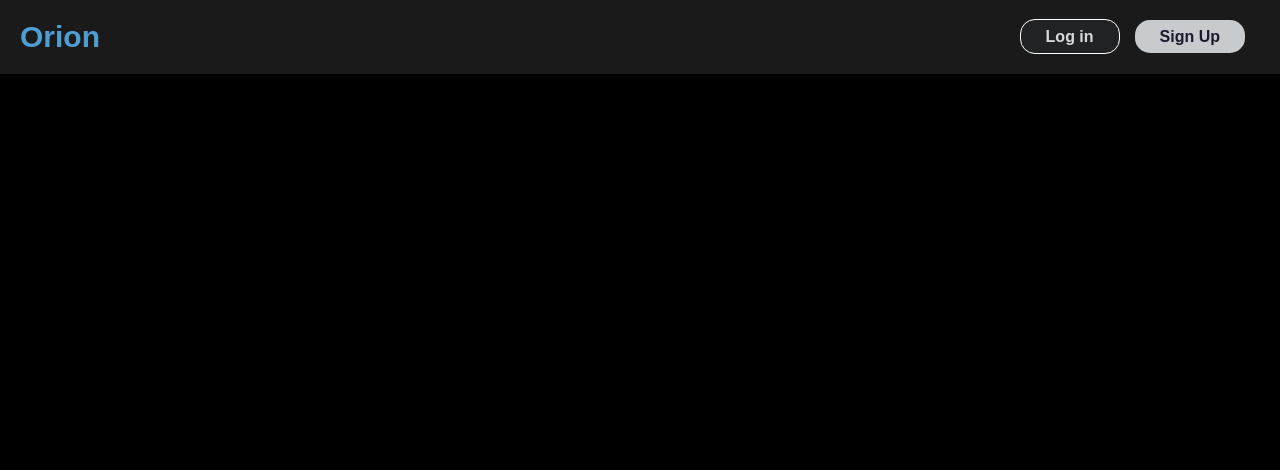
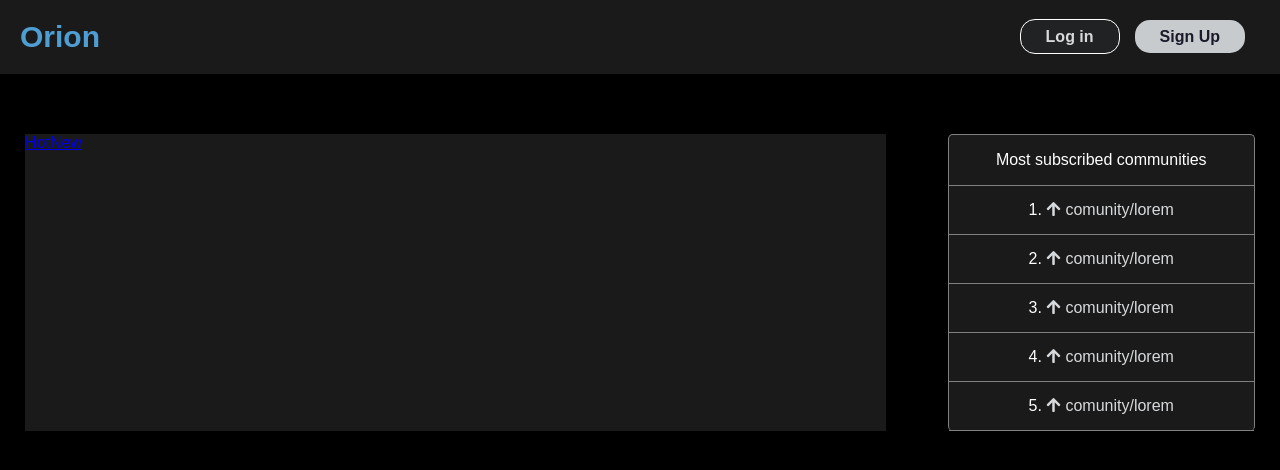
Before and after one commit to Vondai/orion, a React (Create React App) app in the folder client/: page / in a window 1280 px wide. Shown: the top 470 px of the page. Built offline with nearby package versions, Linux system fonts and the light colour scheme.

Commit message:
static homepage and side
Added static homepage and side content

```diff
--- a/client/public/app.css
+++ b/client/public/app.css
@@ -117,3 +117,54 @@ body {
     color: #58b4f1dc;
     font-weight: bold;
 }
+
+.site-content-wrapper {
+    margin-top: 60px;
+    display: flex;
+    justify-content: space-between;
+    padding: 0 25px;
+}
+
+.site-content {
+    background: #1A1A1B;
+    width: 70%;
+}
+
+.site-highlight {
+    width: 25%;
+    background: #1A1A1B;
+    text-align: center;
+    color: white;
+    border-top: 1px solid  grey;
+    border-left: 1px solid  grey;
+    border-right: 1px solid  grey;
+    border-radius: 5px;
+}
+
+.posts-banner {
+    display: flex;
+}
+
+.highlight-content-wrapper {
+    border-top: 1px solid grey;
+}
+
+.highlight-listing {
+    padding: 0;
+    margin: 0;
+    list-style-position: inside;
+}
+
+.highlight-listing-item {
+    padding: 15px 10px;
+    border-bottom: solid thin grey;
+}
+
+.community-link {
+    text-decoration: none;
+    color: #D7DADC;
+}
+
+.community-link i {
+    margin-right: 5px;
+}
--- a/client/public/index.html
+++ b/client/public/index.html
@@ -4,6 +4,7 @@
     <meta charset="utf-8" />
     <link rel="icon" href="%PUBLIC_URL%/favicon.ico" />
     <link rel="stylesheet" href="./app.css">
+    <link rel="stylesheet" href="https://use.fontawesome.com/releases/v5.15.4/css/all.css" integrity="sha384-DyZ88mC6Up2uqS4h/KRgHuoeGwBcD4Ng9SiP4dIRy0EXTlnuz47vAwmeGwVChigm" crossorigin="anonymous">
     <meta name="viewport" content="width=device-width, initial-scale=1" />
     <meta name="theme-color" content="#000000" />
     <meta
--- a/client/src/App.js
+++ b/client/src/App.js
@@ -1,19 +1,20 @@
 import { Routes, Route } from 'react-router-dom';
+import Home from './components/Home/Home';
 import Header from "./components/Header/Header";
 import Login from './components/User/Login';
 import Register from './components/User/Register';
 
 function App() {
   return (
-    <div>
+    <>
       <Header />
       <Routes>
-        <Route path='/'/>
+        <Route path='/' element={<Home />} />
         <Route path='/login' element={<Login />} />
         <Route path='/register' element={<Register />} />
 
       </Routes>
-    </div>
+    </>
   );
 }
 
--- /dev/null
+++ b/client/src/components/Communities/CommunityListingItem.js
@@ -0,0 +1,14 @@
+import { Link } from 'react-router-dom';
+function CommunityListingItem () {
+
+    return (
+        <li className='highlight-listing-item'>
+            <Link className='community-link' to='/community/lorem'>
+                <i class="fas fa-arrow-up"></i>
+                comunity/lorem
+            </Link>
+        </li>
+    );
+}
+
+export default CommunityListingItem;
--- /dev/null
+++ b/client/src/components/Communities/TopCommunities.js
@@ -0,0 +1,25 @@
+import CommunityListingItem from "./CommunityListingItem";
+
+function TopCommunities () {
+
+    return (
+        <aside className='site-highlight'>
+            <section className='highlight-header-wrapper'>
+                <p className='highlight-header'>
+                    Most subscribed communities
+                </p>
+            </section>
+            <section className='highlight-content-wrapper'>
+                <ol className='highlight-listing'>
+                    <CommunityListingItem />
+                    <CommunityListingItem />
+                    <CommunityListingItem />
+                    <CommunityListingItem />
+                    <CommunityListingItem />
+                </ol>
+            </section>
+        </aside>
+    );
+}
+
+export default TopCommunities;
--- a/client/src/components/Header/Header.js
+++ b/client/src/components/Header/Header.js
@@ -1,7 +1,7 @@
 import { Link } from 'react-router-dom';
 function Header () {
     return (
-        <section className="site-header">
+        <header className="site-header">
             <section className="site-logo">
                 <Link to='/'>
                     Orion
@@ -11,7 +11,7 @@ function Header () {
                 <Link className="cta-login" to="/login">Log in</Link>
                 <Link className="cta-register" to="/register">Sign Up</Link>
             </nav>
-        </section>
+        </header>
     )
 };
 
--- /dev/null
+++ b/client/src/components/Home/Home.js
@@ -0,0 +1,14 @@
+import TopPosts from "./TopPosts";
+import TopCommunities from "../Communities/TopCommunities";
+
+function Home () {
+
+    return (
+        <div className='site-content-wrapper'>
+            <TopPosts />
+            <TopCommunities />
+        </div>
+    );
+}
+
+export default Home;
--- /dev/null
+++ b/client/src/components/Home/TopPosts.js
@@ -0,0 +1,19 @@
+import { Link } from 'react-router-dom';
+
+function TopPosts () {
+
+    return (
+        <main className='site-content'>
+            <article className='posts-banner'>
+                <div className='hot-posts-wrapper'>
+                    <Link className='hot-posts-cta' to='/posts/hot'>Hot</Link>
+                </div>
+                <div className='new-posts-wrapper'>
+                    <Link className='new-posts-cta' to='/posts/new'>New</Link>
+                </div>
+            </article>
+        </main>
+    );
+}
+
+export default TopPosts;
```
Also changed, not shown: client/src/App.css (deleted, +0 -38 lines).
